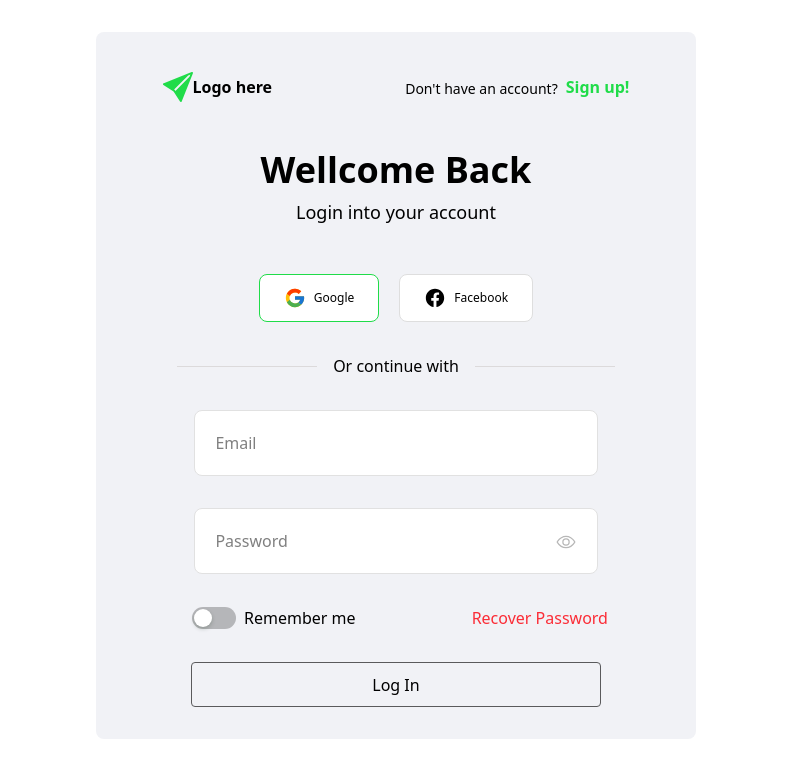
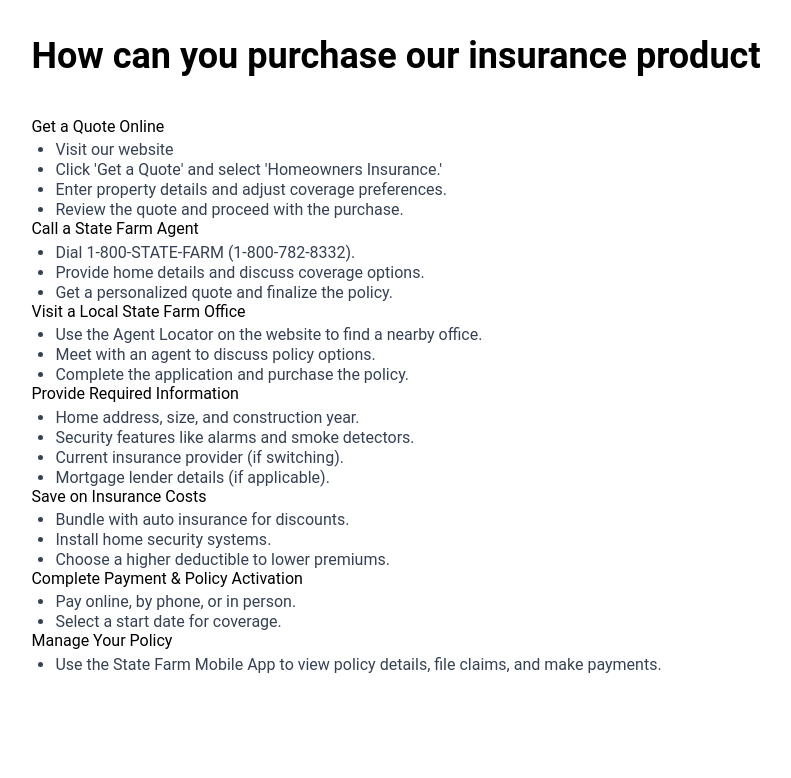
Before and after one commit to TanDat-FE/Insurance-Ecommerse, a React (Vite) app: page / in a window 1280 px wide. Shown: the top 778 px of the page, without its empty margins (244-1035 px from the left). Built offline with nearby package versions, Linux system fonts and the light colour scheme.

Commit message:
feat(purchase): add UI component for purchase page

```diff
--- a/package.json
+++ b/package.json
@@ -15,6 +15,7 @@
     "classnames": "^2.5.1",
     "react": "^19.0.0",
     "react-dom": "^19.0.0",
+    "react-icons": "^5.5.0",
     "tailwindcss": "^4.0.9"
   },
   "devDependencies": {
--- a/src/App.jsx
+++ b/src/App.jsx
@@ -1,12 +1,14 @@
 import Login from "@components/ContentSideBar/Login/Login";
 import "./App.css";
 import MainLayout from "@components/Layout/MainLayout";
+import InsuranceGuide from "@components/purchase/InsuranceGuide";
 
 function App() {
   return (
     <>
       <MainLayout>
-        <Login />
+        {/* <Login /> */}
+        <InsuranceGuide />
       </MainLayout>
     </>
   );
--- /dev/null
+++ b/src/components/purchase/InsuranceGuide.jsx
@@ -0,0 +1,24 @@
+import React from "react";
+import { insuranceSteps } from "./data";
+
+const InsuranceGuide = () => {
+  return (
+    <div>
+      <h1 className="text-2xl font-['Roboto'] font-bold text-[36px] text-center mb-9">
+        How can you purchase our insurance product
+      </h1>
+      {insuranceSteps.map((section, index) => (
+        <div key={index} className="flex flex-col items-start">
+          <h2 className="text-xl font-['Roboto'] font-normal text-[16px]">{section.title}</h2>
+          <ul className="list-disc pl-6 space-y-1 text-gray-700 font-['Roboto'] font-normal text-[16px] flex flex-col items-start">
+            {section.steps.map((step, id) => (
+              <li className="-mb-1" key={id}>{step}</li>
+            ))}
+          </ul>
+        </div>
+      ))}
+    </div>
+  );
+};
+
+export default InsuranceGuide;
--- /dev/null
+++ b/src/components/purchase/data.js
@@ -0,0 +1,57 @@
+export const insuranceSteps = [
+  {
+    title: "Get a Quote Online",
+    steps: [
+      "Visit our website",
+      "Click 'Get a Quote' and select 'Homeowners Insurance.'",
+      "Enter property details and adjust coverage preferences.",
+      "Review the quote and proceed with the purchase.",
+    ],
+  },
+  {
+    title: "Call a State Farm Agent",
+    steps: [
+      "Dial 1-800-STATE-FARM (1-800-782-8332).",
+      "Provide home details and discuss coverage options.",
+      "Get a personalized quote and finalize the policy.",
+    ],
+  },
+  {
+    title: "Visit a Local State Farm Office",
+    steps: [
+      "Use the Agent Locator on the website to find a nearby office.",
+      "Meet with an agent to discuss policy options.",
+      "Complete the application and purchase the policy.",
+    ],
+  },
+  {
+    title: "Provide Required Information",
+    steps: [
+      "Home address, size, and construction year.",
+      "Security features like alarms and smoke detectors.",
+      "Current insurance provider (if switching).",
+      "Mortgage lender details (if applicable).",
+    ],
+  },
+  {
+    title: "Save on Insurance Costs",
+    steps: [
+      "Bundle with auto insurance for discounts.",
+      "Install home security systems.",
+      "Choose a higher deductible to lower premiums.",
+    ],
+  },
+  {
+    title: "Complete Payment & Policy Activation",
+    steps: [
+      "Pay online, by phone, or in person.",
+      "Select a start date for coverage.",
+    ],
+  },
+  {
+    title: "Manage Your Policy",
+    steps: [
+      "Use the State Farm Mobile App to view policy details, file claims, and make payments.",
+    ],
+  },
+];
```
Also changed, not shown: 1 other file (tests, documents, lock files or other folders).
